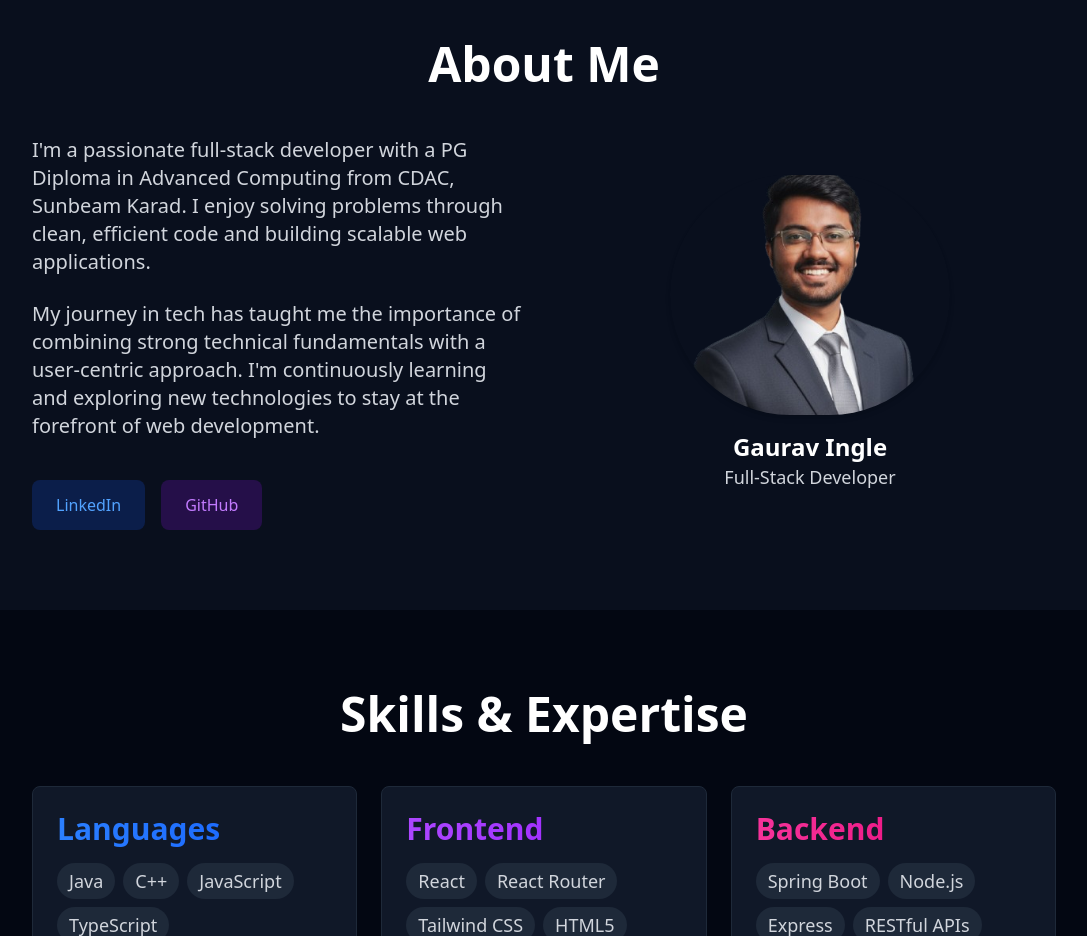
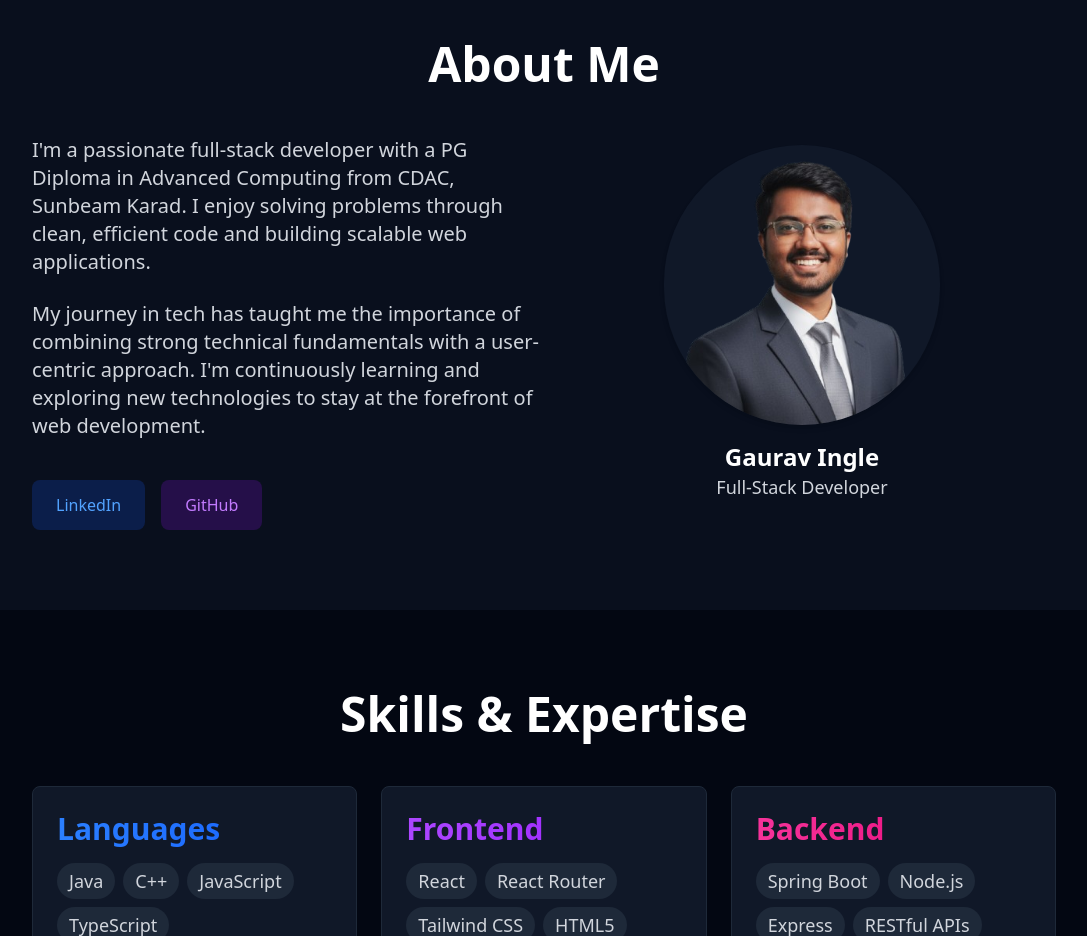
Before and after one commit to decodegaurav01/MyPortfolio, a React (Vite) app: page / in a window 1280 px wide. Shown: the part 840-1776 px from the top of the page, without its empty margins (96-1183 px from the left). Built offline with nearby package versions, Linux system fonts and the light colour scheme.

Commit message:
Profile updated

```diff
--- a/src/components/About.jsx
+++ b/src/components/About.jsx
@@ -4,7 +4,7 @@ export default function About() {
       <div className="max-w-5xl mx-auto">
         <h2 className="text-5xl sm:text-5xl font-bold mb-12 text-center text-white">About Me</h2>
 
-        <div className="grid md:grid-cols-2 gap-10 items-center">
+        <div className="grid md:grid-cols-2 gap-2 items-center">
           <div className="space-y-6 text-gray-300  leading-relaxed">
             <p className="text-xl">
               I'm a passionate full-stack developer with a PG Diploma in Advanced Computing from CDAC, Sunbeam Karad. I
@@ -35,43 +35,19 @@ export default function About() {
             </div>
           </div>
 
-          {/* <div
 
-            className="relative w-full max-w-xs h-40
-             bg-gradient-to-br from-blue-500/20 to-purple-500/20
-             rounded-xl border border-purple-500/30
-             flex flex-col items-center justify-center p-6
-             shadow-xl backdrop-blur-sm"
-          >
-            <div className="text-center text-gray-100 mb-8">
-              <img
-                src="/Gemini_Generated_Image_xvme0oxvme0oxvme-removebg-preview.png"
-                alt="Gaurav Ingle Profile Picture"
-                className="mb-8"
-              />
-              <h3 className="text-3xl font-bold mb-2 text-white">
-                Gaurav Ingle
-              </h3>
-              <p className="text-xl font-medium text-gray-300">
-                Full-Stack Developer
-              </p>
-
-            </div>
-          </div> */}
-          <div
-
->
           <div className="flex flex-col items-center text-center text-gray-100">
+            <div >
 
               <img
                 src="/Gemini_Generated_Image_xvme0oxvme0oxvme-removebg-preview.png"
                 alt="Gaurav Ingle Profile Picture"
-      className="w-70 h-60 object-cover rounded-full shadow-md mb-4"
+                className="w-full h-70 object-cover rounded-full shadow-md mb-4  bg-gray-900"
               />
 
               <h3 className="text-2xl font-bold text-white">Gaurav Ingle</h3>
 
-    <p className="text-lg font-medium text-gray-300">
+              <p className="text-lg font-medium text-gray-300 mb-5">
                 Full-Stack Developer
               </p>
 
```
Lines whose indentation alone changed are shown as unchanged.
